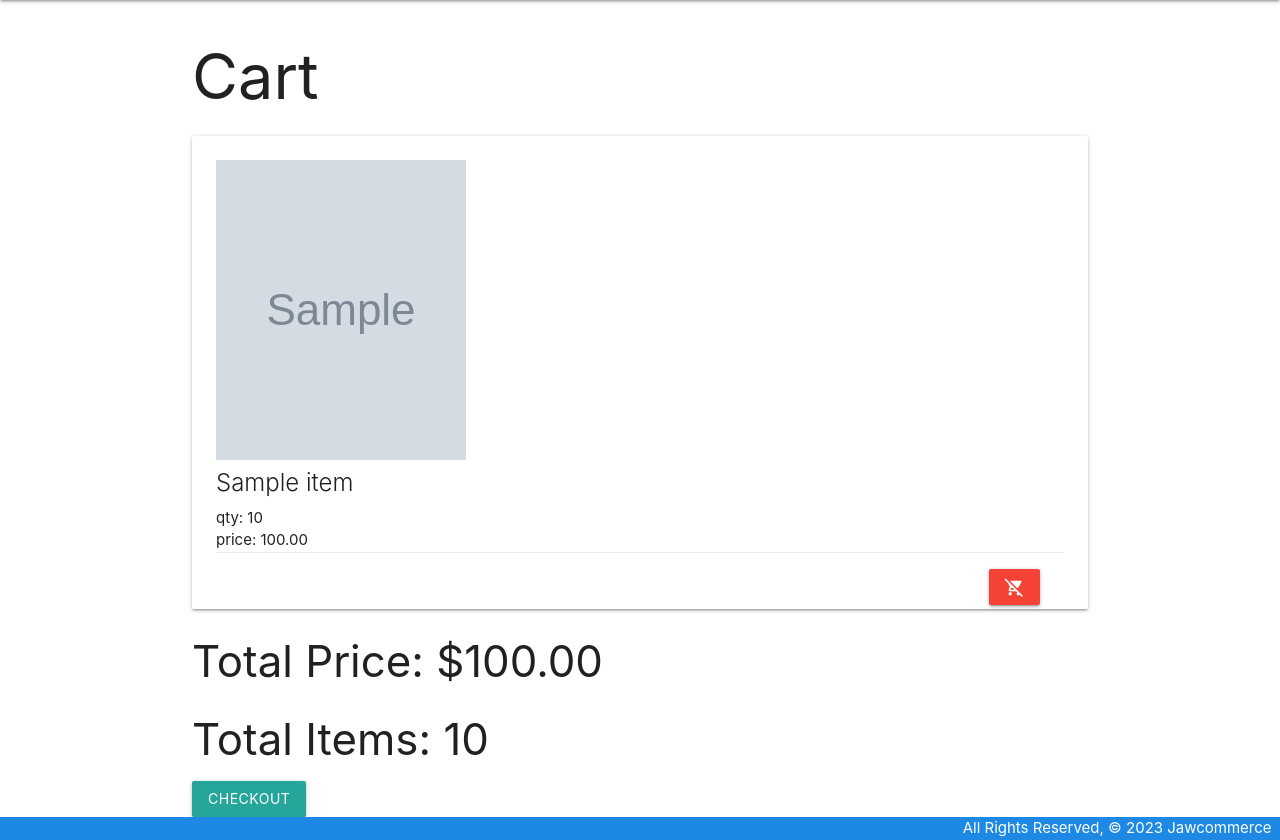
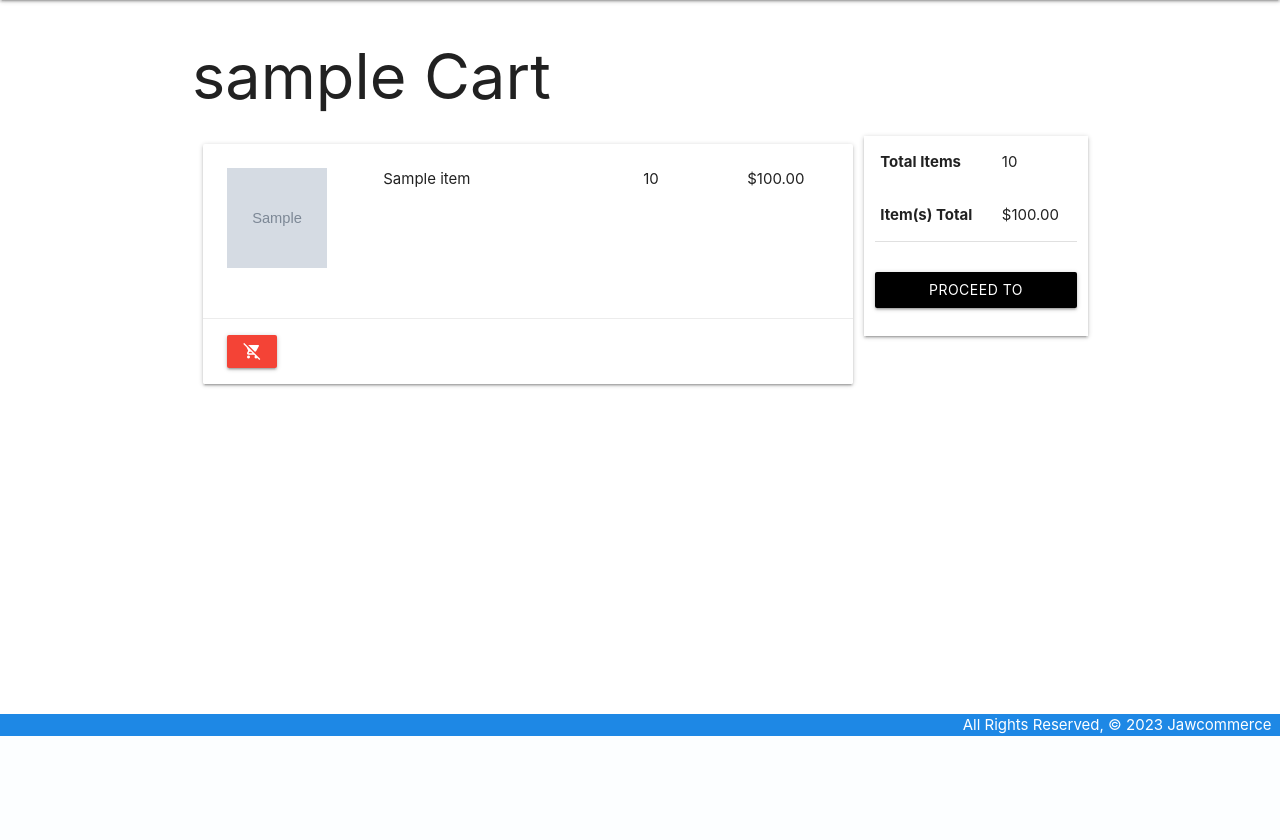
Before and after one commit to jawknee59/project4-ecommerce, a Django app: page /view-cart/ in a window 1280 px wide. Shown: the part 64-904 px from the top of the page. After the commit the page ends 800 px from the top, so only its background shows below. Run offline with Django 4.2, Linux system fonts and the light colour scheme; a user stored in the database is signed in; tables that the repository leaves empty hold one stand-in row (values such as "Sample post"); grey boxes marked "Sample" are stand-in pictures.

Commit message:
edit styling for pages

```diff
--- a/main_app/templates/cart/cart.html
+++ b/main_app/templates/cart/cart.html
@@ -1,36 +1,69 @@
 {% extends 'base.html' %}
 {% block content %}
-    <h1>Cart</h1>
+    <h1>{{ user }} Cart</h1>
+
+    <div class="row">
+        <div class="col s9">
             {% for item in cart.cartitem_set.all %}
             <div class="card">
                 <div class="card-content">
-            <img src="{{ item.item.image_url}}" alt="{{ item.item.title }}" width="250" height="300">
-            <span class="card-title">{{ item.item.title }}</span>
-            <p>qty: {{ item.quantity }}</p>
-            <p>price: {{ item.total_price }}</p>
+                    <div class="row">
+                        <div class="col s3">
+                            <a href="{% url 'detail' item.item.id %}">
+                                <img src="{{ item.item.image_url}}" alt="{{ item.item.title }}" width="100" height="100" style="max-width:100%;">
+                            </a>
+                        </div>
+                        <div class="col s5">
+                            <p>{{ item.item.title }}</p>
+                        </div>
+                        <div class="col s2">
+                            <p>{{ item.quantity }}</p>
+                        </div>
+                        <div class="col s2">
+                            <p>${{ item.total_price }}</p>
+                        </div>
+                    </div>
+                </div>
                 <div class="card-action">
                     <form method="POST" action="{% url 'remove_from_cart' item.id %}">
                         {% csrf_token %}
-                    <button class="btn right red" type="submit">
+                        <button class="btn-small red" type="submit">
                             <i class="material-icons">remove_shopping_cart</i>
                         </button>
                     </form>
                 </div>
             </div>
+            {% empty %}
+                <h3>Your cart is empty, go add some items!</h3>
+            {% endfor %}
         </div>
-    {% empty %}
-        <h3>Your cart is empty</h3>
-    {% endfor %}
-    <div class="total-price">
-        <h3>Total Price: ${{ cart.get_total_price }}</h3>
-        <h3>Total Items: {{ cart.get_total_items }}</h3>
+        <div class="col s3 z-depth-1" style="height: 200px;">
+
+            <div>
+                <table >
+                    <tbody>
+                        <tr style="border:none;">
+                            <th>Total Items</th>
+                            <td>{{ cart.get_total_items }}</td>
+                        </tr>
+                        <tr>
+                            <th>Item(s) Total</th>
+                            <td>${{ cart.get_total_price }}</td>
+                        </tr>
+                    </tbody>
+                </table>
+            </div>
+
+            <div style="margin-top: 30px;">
                 {% if user.is_authenticated %}
                     <form enctype="multipart/form-data" action="{% url 'product_page' %}" method="POST" role="product_page">
                     {% csrf_token %}
-            <button type="submit" class="btn btn-success" href="{% url 'product_page' %}" data-bind-href="pricing">Checkout</button>
+                    <button type="submit" class="btn black" href="{% url 'product_page' %}" data-bind-href="pricing">Proceed to Checkout</button>
                     </form>
                 {% else %}
                     <h2>You're not logged in...</h2><a href="{% url 'login' %}" class="btn btn-secondary">Log in</a>
                 {% endif %}
             </div>
+        </div>
+    </div>
 {% endblock %}
--- a/main_app/templates/user_payment/payment_successful.html
+++ b/main_app/templates/user_payment/payment_successful.html
@@ -2,5 +2,6 @@
 {% block content %}
     <div class="container home_msg">
         <h1>Thanks for your order {{ customer.name }}!</h1>
+        <a href="{% url 'index' %}" class="btn">Continue shoppping</a>
     </div>
 {% endblock %}
--- a/main_app/views.py
+++ b/main_app/views.py
@@ -73,13 +73,14 @@ def add_to_cart(request, item_id):
 
 @login_required
 def remove_from_cart(request, item_id):
-  cart_item = get_object_or_404(CartItem, id=item_id, cart_user=request.user)
+  cart_item = get_object_or_404(CartItem, id=item_id, cart__user=request.user)
   if cart_item.quantity == 1:
     cart_item.delete()
   else:
     cart_item.quantity -= 1
     cart_item.save()
   return redirect('view_cart')
+
 
 @login_required(login_url='login')
 def product_page(request):
@@ -100,7 +101,6 @@ def product_page(request):
           success_url = settings.REDIRECT_DOMAIN + '/payment_successful?session_id={CHECKOUT_SESSION_ID}',
           cancel_url = settings.REDIRECT_DOMAIN + '/payment_cancelled',
       )
-
       return redirect(checkout_session.url, code=303)
   return render(request, 'user_payment/product_page.html')
 
```
Also changed, not shown: main_app/templates/items/detail.html (+13 -9 lines), main_app/templates/items/index.html (+7 -6 lines). Lines whose indentation alone changed are shown as unchanged.
